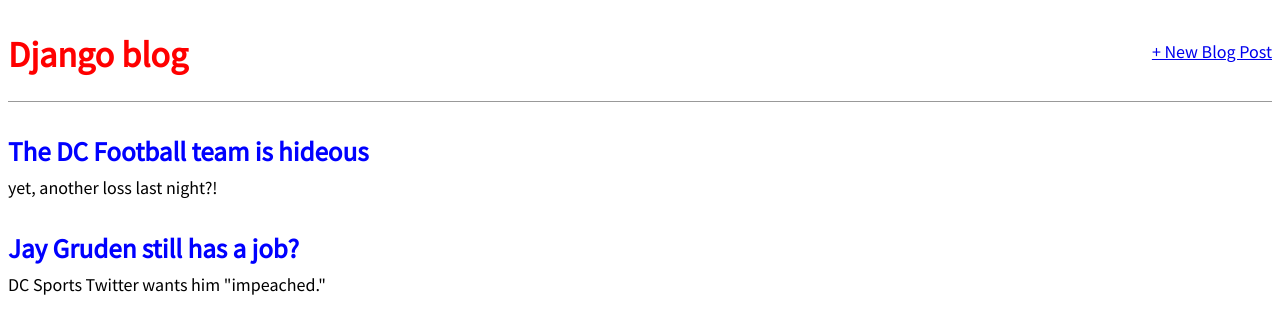
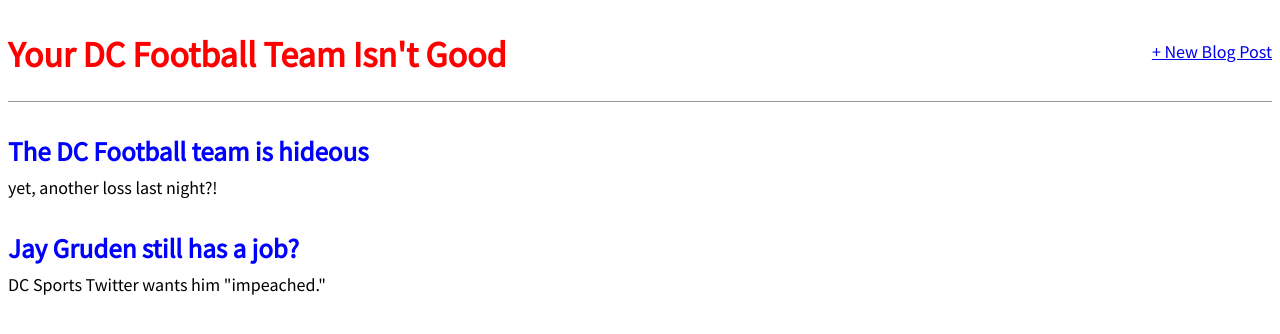
Before and after one commit to ClioGMU/ch-5-blog-app-lwalterscooper, a Django app: page / in a window 1280 px wide. Shown: the top 334 px of the page. Run offline with Django 3.2, Linux system fonts and the light colour scheme; data comes from the database, SQL or seed files in the repository.

Commit message:
edit blog title

```diff
--- a/blog/templates/base.html
+++ b/blog/templates/base.html
@@ -10,7 +10,7 @@
         <div>
         <header>
             <div class="nav-left">
-            <h1><a href={% url 'home' %}>Django blog</a></h1>
+            <h1><a href={% url 'home' %}>Your DC Football Team Isn't Good</a></h1>
             </div>
             <div class="nav-right">
                 <a href="{% url 'post_new' %}">+ New Blog Post</a>
```
